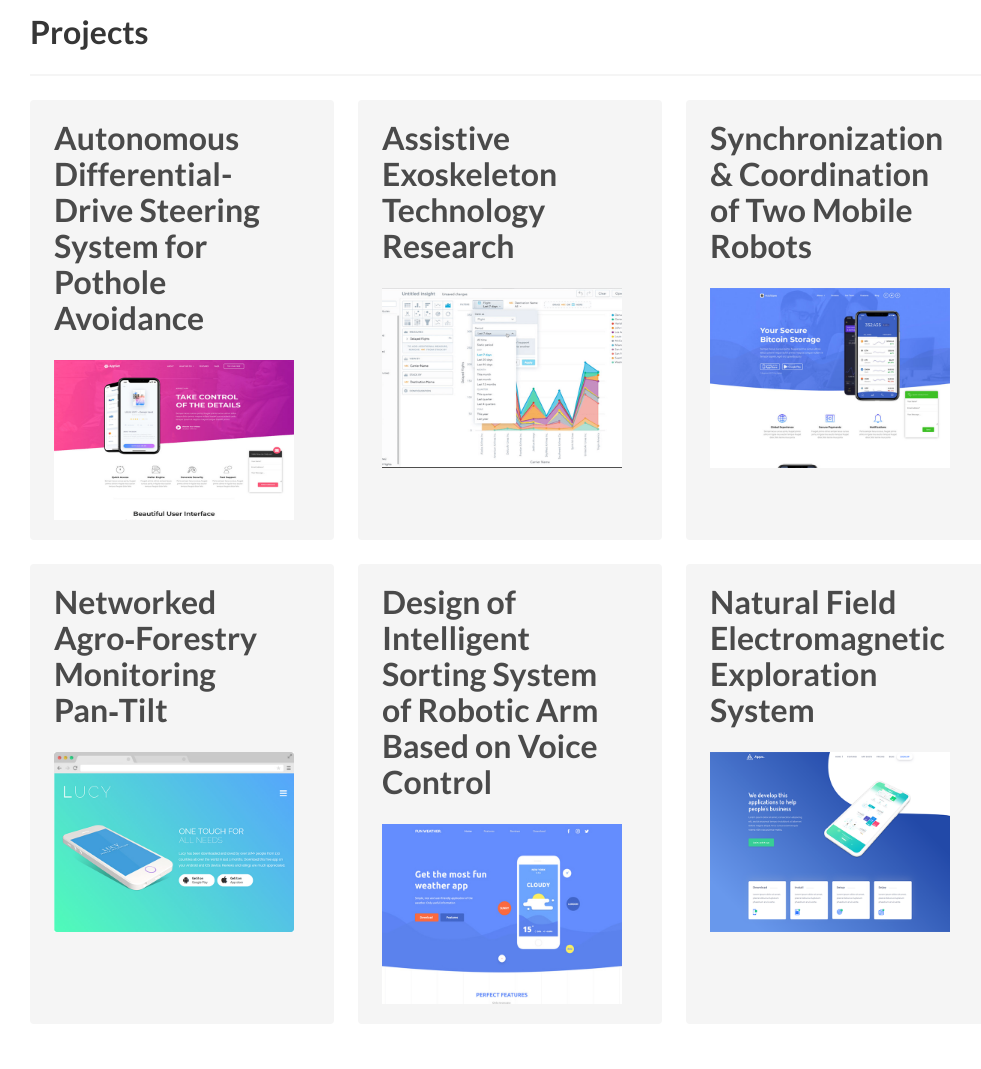
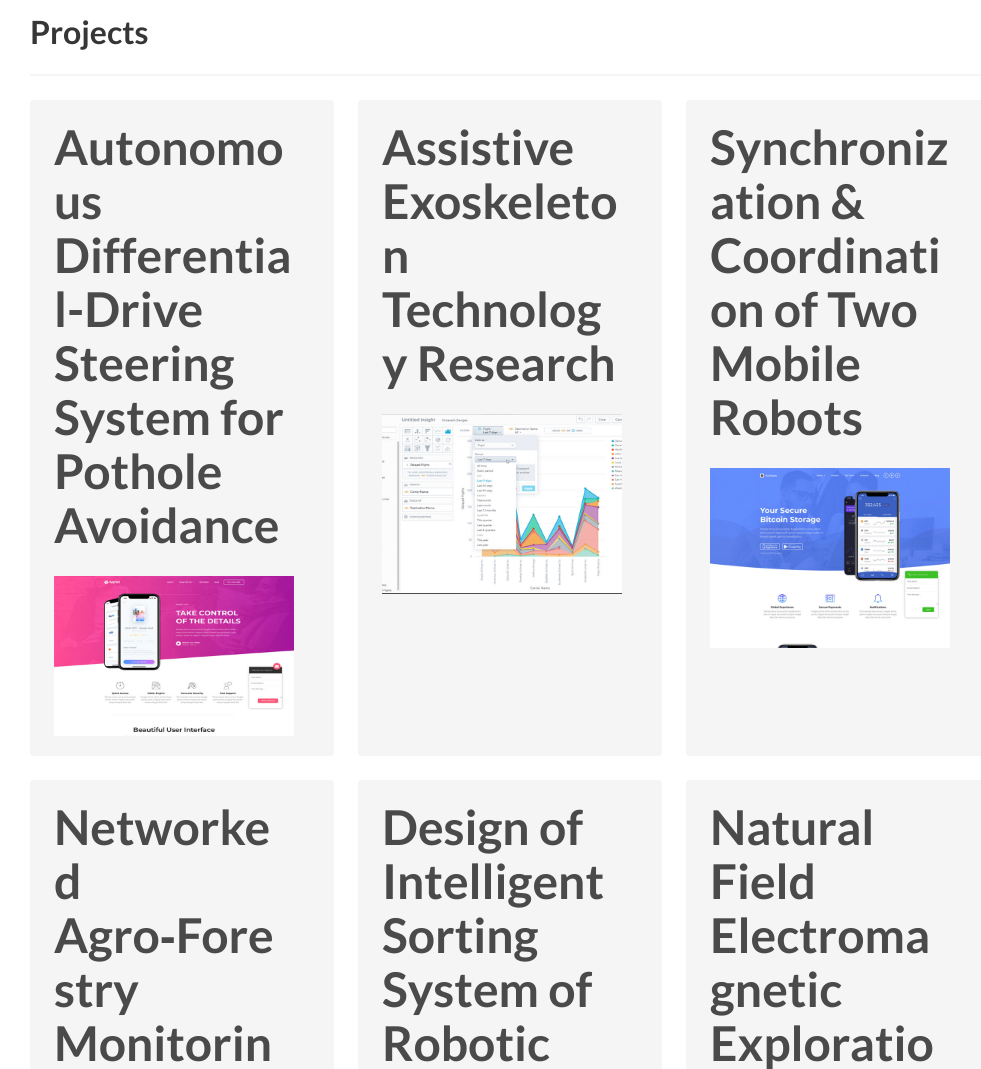
Before and after one commit to liu-siyu5/liu-siyu5.github.io, a plain HTML site: page index.html in a window 1280 px wide. Shown: the part 1160-2229 px from the top of the page, without its empty margins (130-1111 px from the left). Drawn offline with Linux system fonts and the light colour scheme; files whose address does not match are found by name.

Commit message:
Update index.html

```diff
--- a/index.html
+++ b/index.html
@@ -129,7 +129,7 @@
           <div class="tile">
             <div class="tile is-parent">
               <article class="tile is-child notification">
-                <p class="title">Autonomous Differential-Drive Steering System for Pothole Avoidance</p>
+                <p class="title is-1">Autonomous Differential-Drive Steering System for Pothole Avoidance</p>
                 <figure class="image is-3by2">
                   <img class="modal-trigger" data-target="project-1-modal" src="img/project-1-cover.png">
                 </figure>
@@ -137,7 +137,7 @@
             </div>
             <div class="tile is-parent">
               <article class="tile is-child notification">
-                <p class="title">Assistive Exoskeleton Technology Research</p>
+                <p class="title is-1">Assistive Exoskeleton Technology Research</p>
                 <figure class="image is-4by3">
                   <img class="modal-trigger" data-target="project-2-modal" src="img/project-2-cover.png">
                 </figure>
@@ -145,7 +145,7 @@
             </div>
             <div class="tile is-parent">
               <article class="tile is-child notification">
-                <p class="title">Synchronization & Coordination of Two Mobile Robots</p>
+                <p class="title is-1">Synchronization & Coordination of Two Mobile Robots</p>
                 <figure class="image is-4by3">
                   <img class="modal-trigger" data-target="project-3-modal" src="img/project-3-cover.png">
                 </figure>
@@ -159,7 +159,7 @@
           <div class="tile">
             <div class="tile is-parent">
               <article class="tile is-child notification">
-                <p class="title">Networked Agro‑Forestry Monitoring Pan‑Tilt</p>
+                <p class="title is-1">Networked Agro‑Forestry Monitoring Pan‑Tilt</p>
                 <figure class="image is-4by3">
                   <img class="modal-trigger" data-target="project-4-modal" src="img/project-4-cover.png">
                 </figure>
@@ -167,7 +167,7 @@
             </div>
             <div class="tile is-parent">
               <article class="tile is-child notification">
-                <p class="title">Design of Intelligent Sorting System of Robotic Arm Based on Voice Control</p>
+                <p class="title is-1">Design of Intelligent Sorting System of Robotic Arm Based on Voice Control</p>
                 <figure class="image is-4by3">
                   <img class="modal-trigger" data-target="project-5-modal" src="img/project-5-cover.png">
                 </figure>
@@ -175,7 +175,7 @@
             </div>
             <div class="tile is-parent">
               <article class="tile is-child notification">
-                <p class="title">Natural Field Electromagnetic Exploration System</p>
+                <p class="title is-1">Natural Field Electromagnetic Exploration System</p>
                 <figure class="image is-4by3">
                   <img class="modal-trigger" data-target="project-6-modal" src="img/project-6-cover.png">
                 </figure>
```
